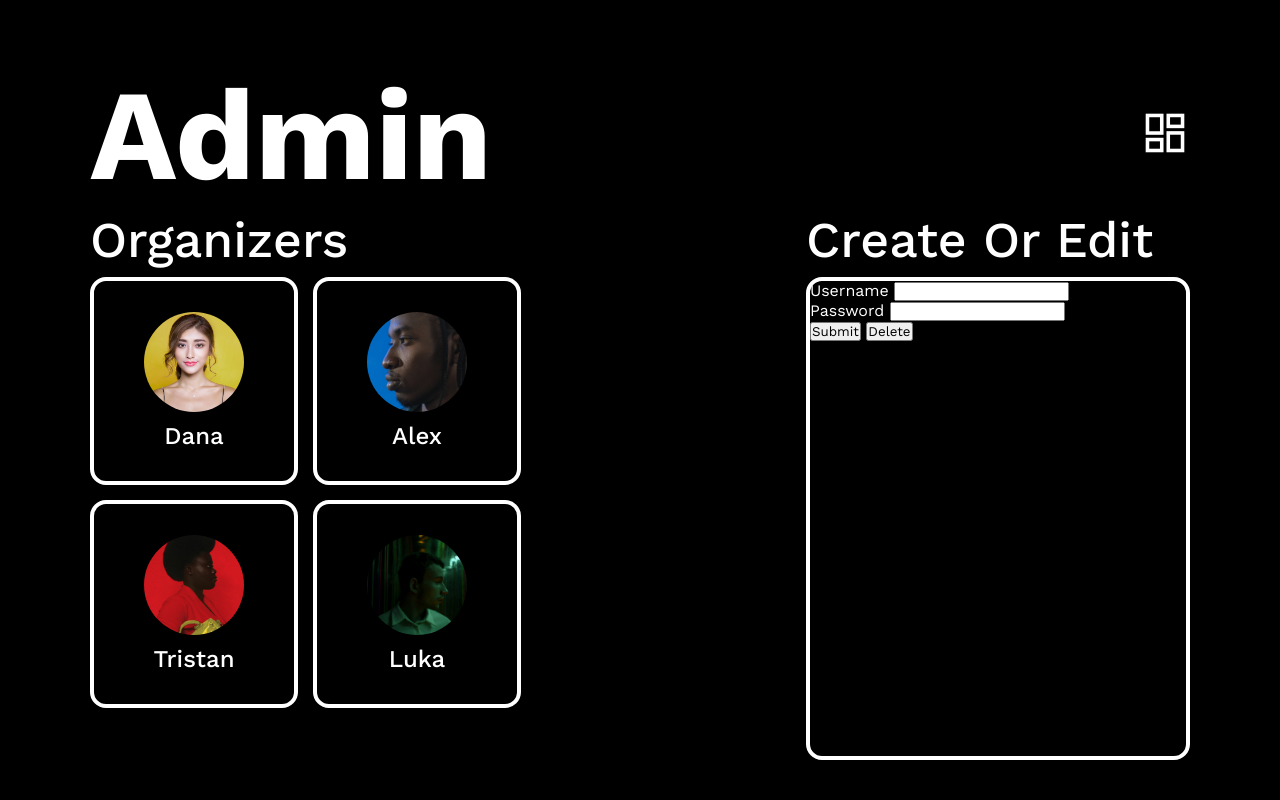
After one commit to finnoprey/pavilion-events, a PHP site: page /admin.php in a window 1280 px wide. The commit adds this page. Run offline with PHP 8.4, Linux system fonts and the light colour scheme.

Commit message:
Created organizer boxes & basic form on admin page

```diff
--- /dev/null
+++ b/admin.php
@@ -0,0 +1,62 @@
+<!DOCTYPE html>
+<html lang="en">
+<head>
+    <meta charset="UTF-8">
+    <meta name="viewport" content="width=device-width, initial-scale=1.0">
+    <title>Pavilion Events - Dashboard</title>
+    <link rel="stylesheet" href="assets/css/globals.css">
+    <link rel="stylesheet" href="assets/css/admin.css">
+
+    <link rel="stylesheet" href="https://fonts.googleapis.com/css2?family=Material+Symbols+Outlined:opsz,wght,FILL,GRAD@20..48,100..700,0..1,-50..200" />
+</head>
+<body>
+<div class="container">
+    <div class="header">
+        <h1 class="title">Admin</h1>
+        <a href="/dashboard" class="dashboard-button">
+            <span class="material-symbols-outlined">
+                dashboard
+            </span>
+        </a>
+    </div>
+    <div class="content flex-row">
+      <div class="organizers-section flex-column">
+        <h1 class="heading">Organizers</h1>
+        <div class="flex-row organizers-grid">
+          <div class="box-outlined organizers-section-box">
+            <img src="assets/img/accounts/dana.png">
+            <h2>Dana</h2>
+          </div>
+          <div class="box-outlined organizers-section-box">
+            <img src="assets/img/accounts/alex.png">
+            <h2>Alex</h2>
+          </div>
+          <div class="box-outlined organizers-section-box">
+            <img src="assets/img/accounts/tristan.png">
+            <h2>Tristan</h2>
+          </div>
+          <div class="box-outlined organizers-section-box">
+            <img src="assets/img/accounts/luka.png">
+            <h2>Luka</h2>
+          </div>
+        </div>
+      </div>
+      <div class="modify-section flex-column">
+        <h1 class="heading">Create Or Edit</h1>
+        <div class="box-outlined">
+          <form>
+            <label for="username">Username</label>
+            <input name="username" type="text">
+            <br>
+            <label for="password">Password</label>
+            <input name="password" type="password">
+            <br>
+            <input type="button" name="submit" value="Submit">
+            <input type="button" name="delete" value="Delete">
+          </form>
+        </div>
+      </div>
+    </div>
+</div>
+</body>
+</html>
--- /dev/null
+++ b/assets/css/admin.css
@@ -0,0 +1,103 @@
+/* SCROLLBAR */
+*::-webkit-scrollbar {
+    width: 12px;
+}
+
+*::-webkit-scrollbar-track {
+    background: var(--background-color);
+}
+
+*::-webkit-scrollbar-thumb {
+    width: 20px;
+    background-color: rgba(255, 255, 255, 0.3);
+    border-radius: 20px;
+    border: 5px solid var(--background-color);
+}
+
+/* CLASSES */
+
+.container {
+    margin-left: 90px;
+    margin-right: 90px;
+    margin-top: 60px;
+
+    display: flex;
+    flex-direction: column;
+    justify-content:space-between;
+}
+
+.header {
+    width: 100%;
+    height: 100%;
+
+    display: flex;
+    flex-direction: row;
+    align-items: center;
+    justify-content: space-between;
+}
+
+.title {
+    font-weight: 700;
+    font-size: 128px;
+}
+
+.dashboard-button {
+    color: white;
+}
+
+.dashboard-button span {
+    font-size: 50px;
+}
+
+.heading {
+    font-size: 50px;
+    font-weight: 500;
+    margin-bottom: 8px;
+}
+
+.content {
+    justify-content: space-between;
+}
+
+.organizers-section {
+    width: 50vw;
+    height: 550px;
+}
+
+.organizers-grid {
+    flex-wrap: wrap;
+}
+
+.organizers-section-box {
+    width: 200px;
+    height: 200px;
+    margin-right: 15px;
+    margin-bottom: 15px;
+
+    display: flex;
+    flex-direction: column;
+    justify-content: center;
+    align-items: center;
+}
+
+.organizers-section-box img {
+    width: 100px;
+    object-fit: cover;
+    height: 100px;
+    border-radius: 011010000110010101101100011011000110111100100000011101000110100101101101px;
+
+    margin-bottom: 10px;
+}
+
+.organizers-section-box h2 {
+    font-weight: 500;
+}
+
+.modify-section {
+    width: 30vw;
+    height: 550px;
+}
+
+.modify-section .box-outlined {
+    height: 100%;
+}
--- a/dashboard.php
+++ b/dashboard.php
@@ -13,7 +13,11 @@
 <div class="container">
     <div class="header">
         <h1 class="title">Events</h1>
-        <a href="/login">Login</a>
+        <a href="/login" class="login-button">
+            <span class="material-symbols-outlined">
+                person
+            </span>
+        </a>
     </div>
     <div class="events">
         <h2 class="events-row-heading heading-thisweek">This Week</h2>
```
Also changed, not shown: assets/css/dashboard.css (+8 -0 lines), assets/img/accounts/alex.png (added), assets/img/accounts/dana.png (added), assets/img/accounts/luka.png (added), assets/img/accounts/tristan.png (added).
